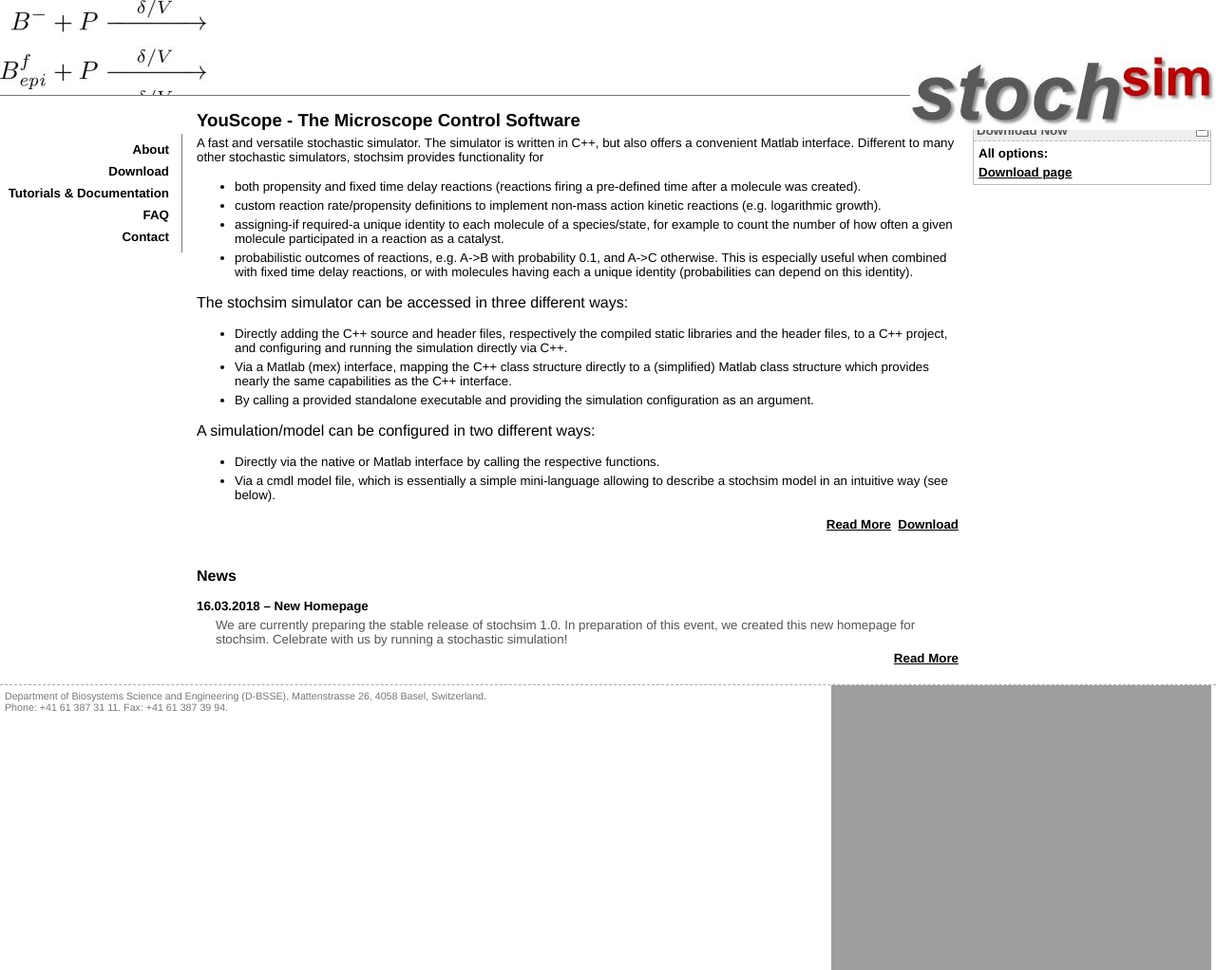
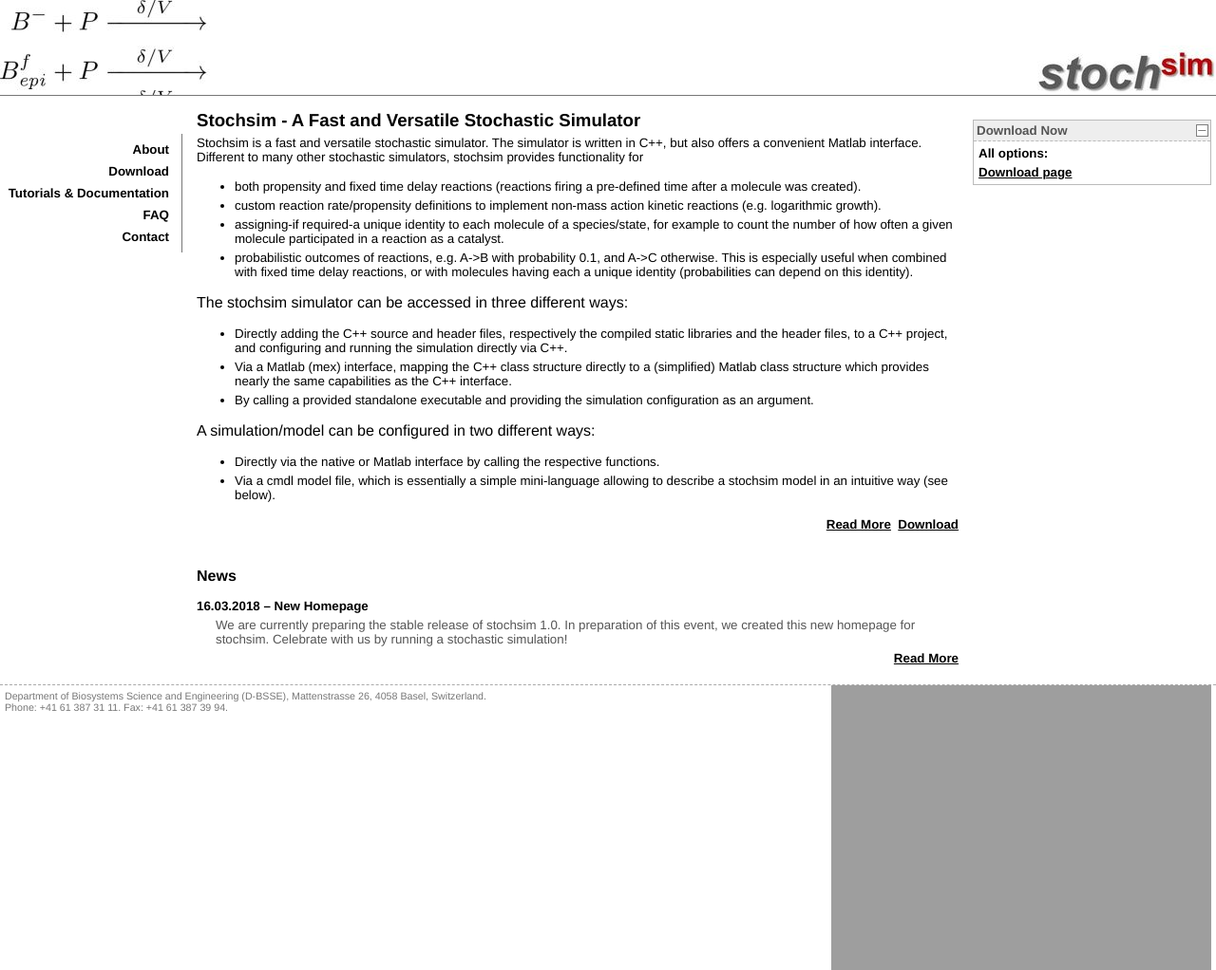
Before and after one commit to langmo/stochsim, a Jekyll site: the page built from index.html, in a window 1280 px wide. Shown: the whole page at 95% size. Built offline with Jekyll 4.4.1, drawn with Linux system fonts in a browser that asks for light colours.

Commit message:
Small changes...

```diff
--- a/index.html
+++ b/index.html
@@ -1,11 +1,11 @@
 ---
 layout : layout
-title : YouScope - The Microscope Control Software
-pagetitle : The Microscope Control Software
+title : Stochsim - A Fast and Versatile Stochastic Simulator
+pagetitle : A Fast and Versatile Stochastic Simulator
 ---
 
 <p>
-A fast and versatile stochastic simulator. The simulator is written in C++, but also offers a convenient Matlab interface.
+Stochsim is a fast and versatile stochastic simulator. The simulator is written in C++, but also offers a convenient Matlab interface.
 Different to many other stochastic simulators, stochsim provides functionality for
 <ul>
 	<li>both propensity and fixed time delay reactions (reactions firing a pre-defined time after a molecule was created).</li>
```
Also changed, not shown: img/logo_horizontal.jpg.
